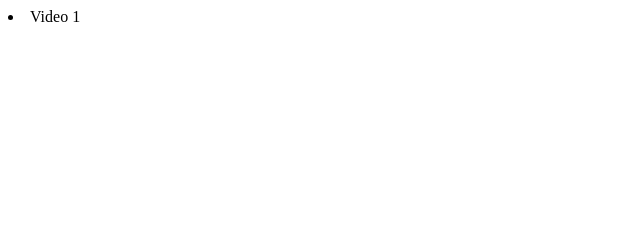
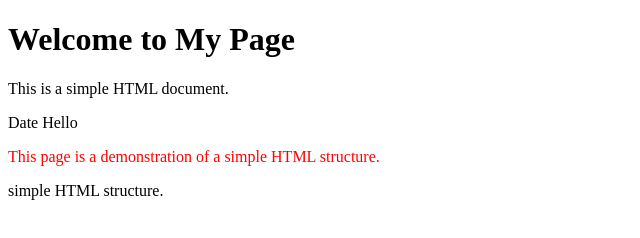
Before and after one commit to akarsh-spericorn/training-2025-javascript, a plain HTML site: page index.html in a window 1280 px wide. Shown: the whole page, without its empty margins (0-640 px from the left). Drawn offline with Linux system fonts and the light colour scheme.

Commit message:
3/6/2025

```diff
--- a/index.html
+++ b/index.html
@@ -6,9 +6,14 @@
     <title>Document</title>
   </head>
   <body>
-    <ui class="items">
-      <li class="item">Video 1</li>
-    </ui>
-    <script src="scripts/28_5_2025.js"></script>
+    <h1>Welcome to My Page</h1>
+    <p>This is a simple HTML document.</p>
+    <p id="date">Date <span>Hello</span></p>
+    <p class="description" name="description" style="color: red">
+      This page is a demonstration of a simple HTML structure.
+    </p>
+
+    <div class="description">simple HTML structure.</div>
+    <script src="scripts/29_5_2025.js"></script>
   </body>
 </html>
```
Also changed, not shown: scripts/29_5_2025.js (added).
